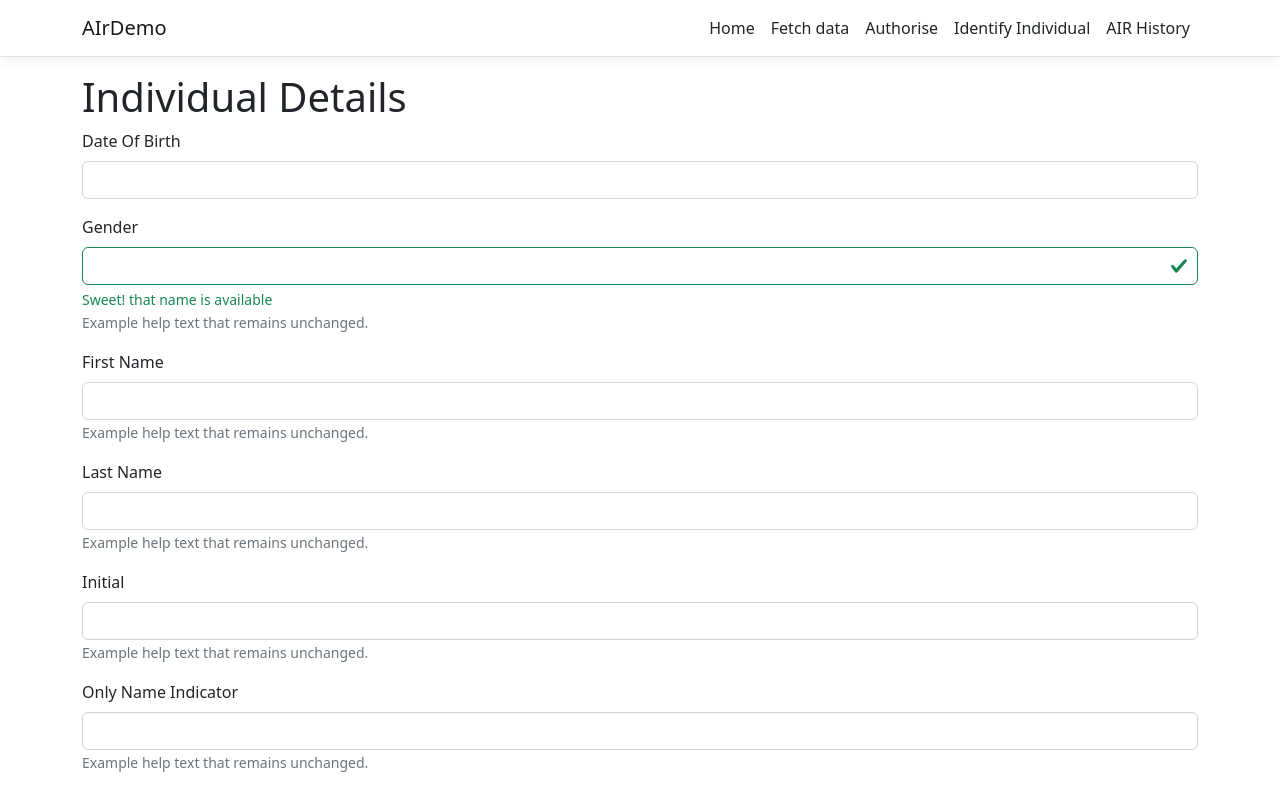
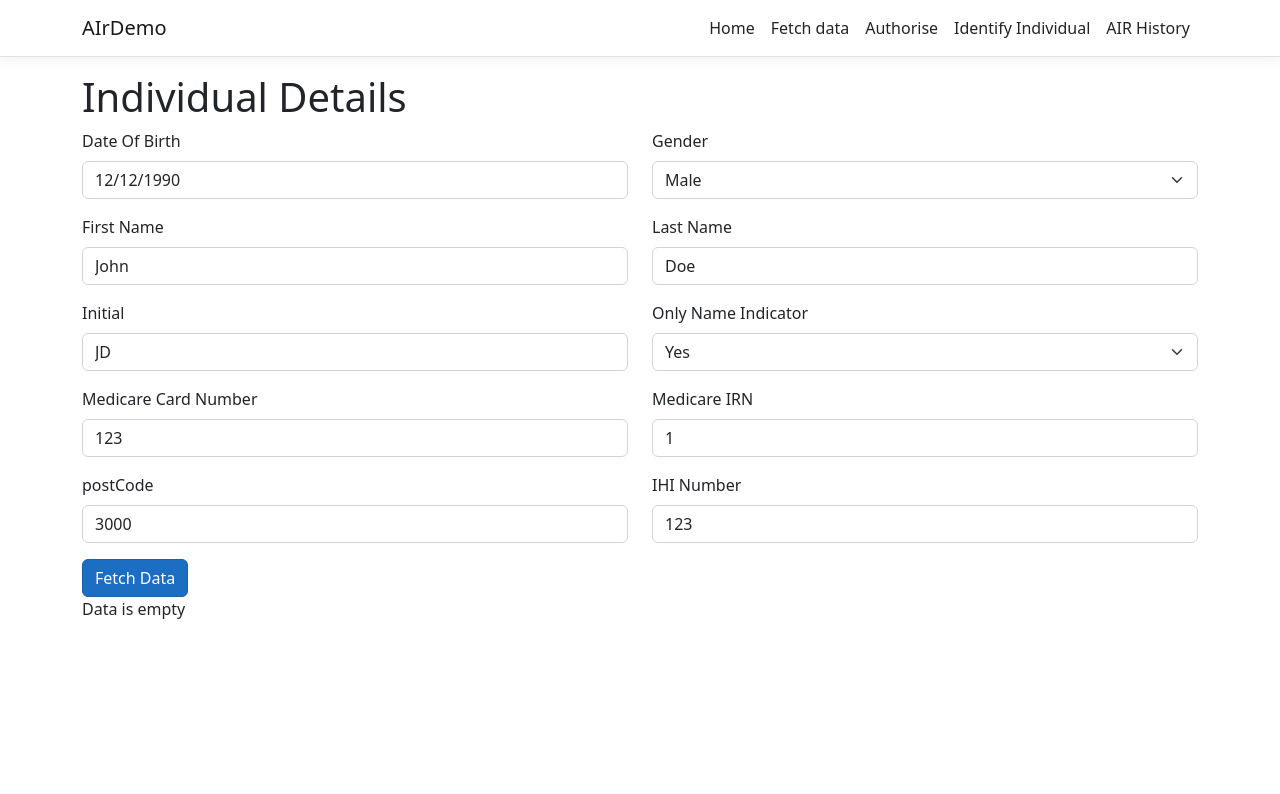
Before and after one commit to swinkaran/HService-Integation, a React (Create React App) app in the folder AIrDemo/AIrDemo/ClientApp/: page /identify-individual in a window 1280 px wide. Shown: the top 794 px of the page. Built offline with nearby package versions, Linux system fonts and the light colour scheme.

Commit message:
update form

```diff
--- a/AIrDemo/AIrDemo/ClientApp/src/components/IdentifyIndividual.js
+++ b/AIrDemo/AIrDemo/ClientApp/src/components/IdentifyIndividual.js
@@ -1,5 +1,7 @@
 import React, { useState, useEffect } from 'react';
 import {
+  Row,
+  Col,
   Form,
   Input,
   Label,
@@ -12,10 +14,11 @@ import {
 function IdentifyIndividual() {
   const [individualDetails, setIndividualDetails] = useState(null);
   const [loading, setLoading] = useState(false);
+  const [formData, setFormData] = useState({});
 
   const handleFetchBtnClick = async () => {
     setLoading(true);
-    const bodyData = {
+    const defaultFormData = {
       "individual": {
         "personalDetails": {
           "dateOfBirth": "string",
@@ -47,7 +50,7 @@ function IdentifyIndividual() {
           headers: {
               "Content-Type": "application/json",
           },
-          body: JSON.stringify(bodyData),
+          body: JSON.stringify(formData),
       });
         const data = await response.json();
         setIndividualDetails(data);
@@ -63,114 +66,123 @@ function IdentifyIndividual() {
       <h1>Individual Details</h1>
 
       <Form>
+        <Row>
+          <Col md={6}>
             <FormGroup>
-          <Label for="exampleEmail">
+              <Label for="dob">
                 Date Of Birth
               </Label>
-          <Input />
-          <FormFeedback>
-            You will not be able to see this
-          </FormFeedback>
+              <Input defaultValue={"12/12/1990"}/>
             </FormGroup>
+          </Col>
+          <Col md={6}>
             <FormGroup>
-          <Label for="exampleEmail">
+              <Label for="gender">
                 Gender
               </Label>
-          <Input valid />
-          <FormFeedback valid>
-            Sweet! that name is available
-          </FormFeedback>
-          <FormText>
-            Example help text that remains unchanged.
-          </FormText>
+              <Input
+                id="exampleSelect"
+                name="select"
+                type="select"
+              >
+                <option>
+                  Male
+                </option>
+                <option>
+                  Female
+                </option>
+              </Input>
             </FormGroup>
+          </Col>
+        </Row>
+
+        <Row>
+          <Col md={6}>
             <FormGroup>
-          <Label for="examplePassword">
+              <Label for="firstName">
                 First Name
               </Label>
-          <Input />
-          <FormFeedback>
-            Oh noes! that name is already taken
-          </FormFeedback>
-          <FormText>
-            Example help text that remains unchanged.
-          </FormText>
+              <Input defaultValue={"John"}/>
             </FormGroup>
+          </Col>
+          <Col md={6}>
             <FormGroup>
-          <Label for="exampleEmail">
+              <Label for="lastName">
                 Last Name
               </Label>
-          <Input />
-          <FormFeedback tooltip>
-            You will not be able to see this
-          </FormFeedback>
-          <FormText>
-            Example help text that remains unchanged.
-          </FormText>
+              <Input defaultValue={"Doe"}/>
             </FormGroup>
+          </Col>
+        </Row>
+
+        <Row>
+          <Col md={6}>
             <FormGroup className="position-relative">
-          <Label for="exampleEmail">
+              <Label for="initial">
                 Initial
               </Label>
-          <Input/>
-          <FormFeedback
-            tooltip
-            valid
-          >
-            Sweet! that name is available
-          </FormFeedback>
-          <FormText>
-            Example help text that remains unchanged.
-          </FormText>
+              <Input defaultValue={"JD"}/>
             </FormGroup>
+          </Col>
+          <Col md={6}>
             <FormGroup className="position-relative">
-          <Label for="examplePassword">
+              <Label for="onlyNameIndicatior">
                 Only Name Indicator
               </Label>
-          <Input/>
-          <FormText>
-            Example help text that remains unchanged.
-          </FormText>
+              <Input
+                id="onlyNameIndicatior"
+                name="onlyNameIndicatiorSelect"
+                type="select"
+              >
+                <option>
+                  Yes
+                </option>
+                <option>
+                  No
+                </option>
+              </Input>
             </FormGroup>
+          </Col>
+        </Row>
+
+        <Row>
+          <Col md={6}>
             <FormGroup className="position-relative">
               <Label for="examplePassword">
                 Medicare Card Number
               </Label>
-          <Input />
-          <FormText>
-            Example help text that remains unchanged.
-          </FormText>
+              <Input defaultValue={"123"}/>
             </FormGroup>
+          </Col>
+
+          <Col md={6}>
             <FormGroup className="position-relative">
               <Label for="examplePassword">
                 Medicare IRN
               </Label>
-          <Input />
-          <FormFeedback>
-            Oh noes! that name is already taken
-          </FormFeedback>
-          <FormText>
-            Example help text that remains unchanged.
-          </FormText>
+              <Input defaultValue={"1"}/>
             </FormGroup>
+          </Col>
+        </Row>
+
+        <Row>
+          <Col md={6}>
             <FormGroup className="position-relative">
               <Label for="examplePassword">
                 postCode
               </Label>
-          <Input />
-          <FormFeedback>
-            Oh noes! that name is already taken
-          </FormFeedback>
+              <Input defaultValue={"3000"}/>
             </FormGroup>
+          </Col>
+          <Col md={6}>
             <FormGroup className="position-relative">
               <Label for="examplePassword">
                 IHI Number
               </Label>
-          <Input />
-          <FormFeedback>
-            Oh noes! that name is already taken
-          </FormFeedback>
+              <Input defaultValue={"123"}/>
             </FormGroup>
+          </Col>
+        </Row>
       </Form>
 
       <button type="button" className="btn btn-primary" onClick={handleFetchBtnClick}>Fetch Data</button>
```
Lines whose indentation alone changed are shown as unchanged.
